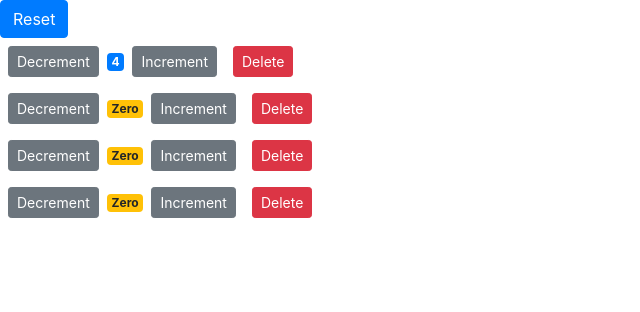
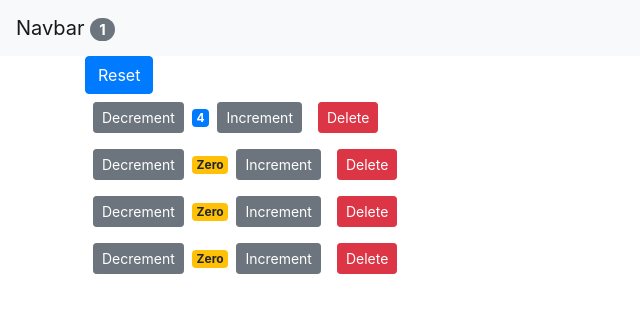
Before and after one commit to VIVEK9598/demo-react, a React (Create React App) app: page / in a window 1280 px wide. Shown: the top 312 px of the page, without its empty margins (0-640 px from the left). Built offline with nearby package versions, Linux system fonts and the light colour scheme.

Commit message:
Navbar feature aded

```diff
--- a/src/App.js
+++ b/src/App.js
@@ -2,21 +2,22 @@ import React, { Component } from "react";
 
 class App extends Component {
 
+
   render() {
-    const {onIncrement,onDecrement,onDelete,counter}=this.props
+    const { onIncrement, onDecrement, onDelete, counter } = this.props
 
-    const formatCount = this.props.counter.value === 0 ? "Zero" : this.props.counter.value
+    const formatCount = counter.value === 0 ? "Zero" : counter.value
 
 
     return (
       <div>
 
-        <button className="btn btn-secondary m-2 btn-sm" onClick={()=>onDecrement(counter)}>Decrement</button>
+        <button className="btn btn-secondary m-2 btn-sm" onClick={() => onDecrement(counter)}>Decrement</button>
 
         <span className={this.getBadgeClasses()}>{formatCount} </span>
-        <button className="btn btn-secondary m-2 btn-sm" onClick={()=>onIncrement(counter)}>Increment</button>
+        <button className="btn btn-secondary m-2 btn-sm" onClick={() => onIncrement(counter)}>Increment </button>
 
-        <button className="btn btn-danger m-2 btn-sm" onClick={()=>onDelete(counter.id)}>Delete</button>
+        <button className="btn btn-danger m-2 btn-sm" onClick={() => onDelete(counter.id)}>Delete</button>
 
 
       </div >
@@ -26,7 +27,7 @@ class App extends Component {
 
   getBadgeClasses() {
     let classes = "badge badge-";
-    classes += this.props.counter.value=== 0 ? "warning" : "primary";
+    classes += this.props.counter.value === 0 ? "warning" : "primary";
     return classes;
   }
 }
--- a/src/Counter.js
+++ b/src/Counter.js
@@ -2,59 +2,20 @@ import React, { Component } from 'react'
 import App from "./App"
 
 class Counter extends Component {
-    state = {
-        counter: [
-            { id: 1, value: 4 },
-            { id: 2, value: 0 },
-            { id: 3, value: 0 },
-            { id: 4, value: 0 },
-        ]
-    };
 
-    handleIncrement = ncounter => {
-        const counter = [...this.state.counter]
-        const index = counter.indexOf(ncounter)
-        counter[index] = { ...ncounter }
-        counter[index].value++;
-        this.setState({ counter });
 
-    }
-
-    handleDecrement = app => {
-        const counter = [...this.state.counter]
-        const index=counter.indexOf(app)
-        counter[index]={...app}
-        counter[index].value--;
-        this.setState({counter});
-    }
-
-    handleDelete = deleteId => {
-        const counter = this.state.counter.filter(c => c.id !== deleteId)
-        this.setState({ counter })
-    }
-    handleReset = () => {
-        // console.log("handle reset clicked", deleteId)
-        const counter = this.state.counter.map(c => {
-            c.value = 0
-            return c;
-        })
-        this.setState({ counter })
-    }
-
-// this is dummy
     render() {
-        const {handleIncrement,handleDecrement,handleDelete,handleReset}=this
+        const { onIncrement, onDecrement, onDelete, onReset } = this.props
 
         return (
             <div>
-                <button className="btn btn-primary" onClick={handleReset}>Reset</button>
+                <button className="btn btn-primary" onClick={onReset}>Reset</button>
 
-                {this.state.counter.map(counter => (
+                {this.props.counter.map(counter => (
                     <App key={counter.id}
-                        onIncrement={handleIncrement}
-                        onDecrement={handleDecrement}
-                        onDelete={handleDelete}
-                        onReset={handleReset}
+                        onIncrement={onIncrement}
+                        onDecrement={onDecrement}
+                        onDelete={onDelete}
                         counter={counter} />
                 ))}
 
--- /dev/null
+++ b/src/Main.js
@@ -0,0 +1,61 @@
+import React, { Component } from 'react'
+import Navbar from './Navbar'
+import Counter from './Counter';
+
+class Main extends Component {
+    state = {
+        counter: [
+            { id: 1, value: 4 },
+            { id: 2, value: 0 },
+            { id: 3, value: 0 },
+            { id: 4, value: 0 },
+        ]
+    };
+
+    handleIncrement = ncounter => {
+        const counter = [...this.state.counter]
+        const index = counter.indexOf(ncounter)
+        counter[index] = { ...ncounter }
+        counter[index].value++;
+        this.setState({ counter });
+
+    }
+
+    handleDecrement = app => {
+        const counter = [...this.state.counter]
+        const index = counter.indexOf(app)
+        counter[index] = { ...app }
+        counter[index].value--;
+        this.setState({ counter });
+    }
+
+    handleDelete = deleteId => {
+        const counter = this.state.counter.filter(c => c.id !== deleteId)
+        this.setState({ counter })
+    }
+    handleReset = () => {
+        const counter = this.state.counter.map(c => {
+            c.value = 0
+            return c;
+        })
+        this.setState({ counter })
+    }
+
+    render() {
+        const { handleDecrement, handleDelete, handleIncrement, handleReset } = this
+        return (
+            <React.Fragment>
+                <Navbar totalCounter={this.state.counter.filter(c => c.value > 0).length} />
+                <main className="container">
+                    <Counter
+                        counter={this.state.counter}
+                        onIncrement={handleIncrement}
+                        onDecrement={handleDecrement}
+                        onReset={handleReset}
+                        onDelete={handleDelete} />
+                </main>
+            </React.Fragment>
+        )
+    }
+}
+export default Main;
--- /dev/null
+++ b/src/Navbar.js
@@ -0,0 +1,15 @@
+import React from 'react'
+
+function Navbar(props) {
+    return (
+        <div>
+            <nav className="navbar navbar-light bg-light">
+                <a className="navbar-brand" href="#">
+                    Navbar{" "}<span className="badge badge-pill badge-secondary">{props.totalCounter}</span></a>
+            </nav>
+
+        </div>
+    )
+}
+
+export default Navbar
--- a/src/index.js
+++ b/src/index.js
@@ -1,6 +1,6 @@
 import React from 'react';
 import ReactDOM from 'react-dom';
-import Counter from './Counter';
+import Main from './Main';
 
 ReactDOM.render(
-  <Counter />,document.getElementById('root'));
+  <Main />, document.getElementById('root'));
```
